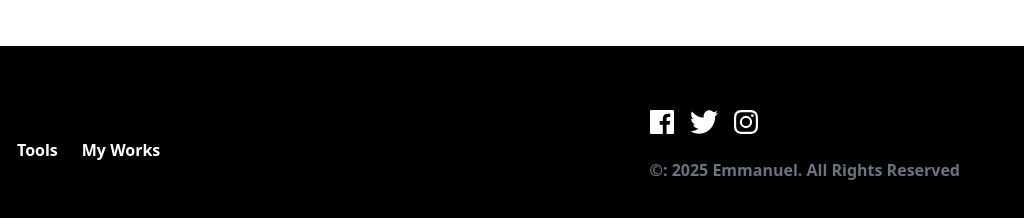
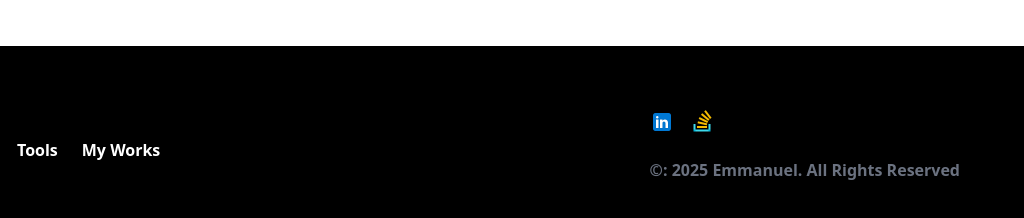
Before and after one commit to A-O-Emmanuel/portfolio-v2, a website: page index.html in a window 1280 px wide. Shown: the part 5712-5930 px from the top of the page, 256-1280 px from the left. Drawn offline with Linux system fonts and the light colour scheme; files whose address does not match are found by name; a web font is replaced by a local one.

Commit message:
edit links

```diff
--- a/index.html
+++ b/index.html
@@ -389,20 +389,14 @@
                 <!--Icons container-->
                 <div class="flex items-center justify-center mx-auto space-x-4 md:justify-end md:mx-0">
                   <div class="h-8 group">
-                    <a href="">
-                        <img src="./images/icon-facebook.svg" alt="" class="h-6">
+                    <a href="https://www.linkedin.com/in/obinna-emmanuel-obi-akwari/">
+                        <img src="./images/icons8-linkedin-48.png" alt="" class="h-6">
                     </a>
                   </div>
 
                   <div class="h-8 group">
-                    <a href="">
-                        <img src="./images/icon-twitter.svg" alt="" class="h-6">
-                    </a>
-                  </div>
-
-                  <div class="h-8 group">
-                    <a href="">
-                        <img src="./images/icon-instagram.svg" alt="" class="h-6">
+                    <a href="https://stackoverflow.com/users/27309543/obinna-obi-akwari?tab=profile">
+                        <img src="./images/icons8-stack-overflow-48.png" alt="" class="h-6">
                     </a>
                   </div>
                 </div>
```
Also changed, not shown: images/icons8-facebook-48.png (added), images/icons8-linkedin-48.png (added), images/icons8-stack-overflow-48.png (added).
